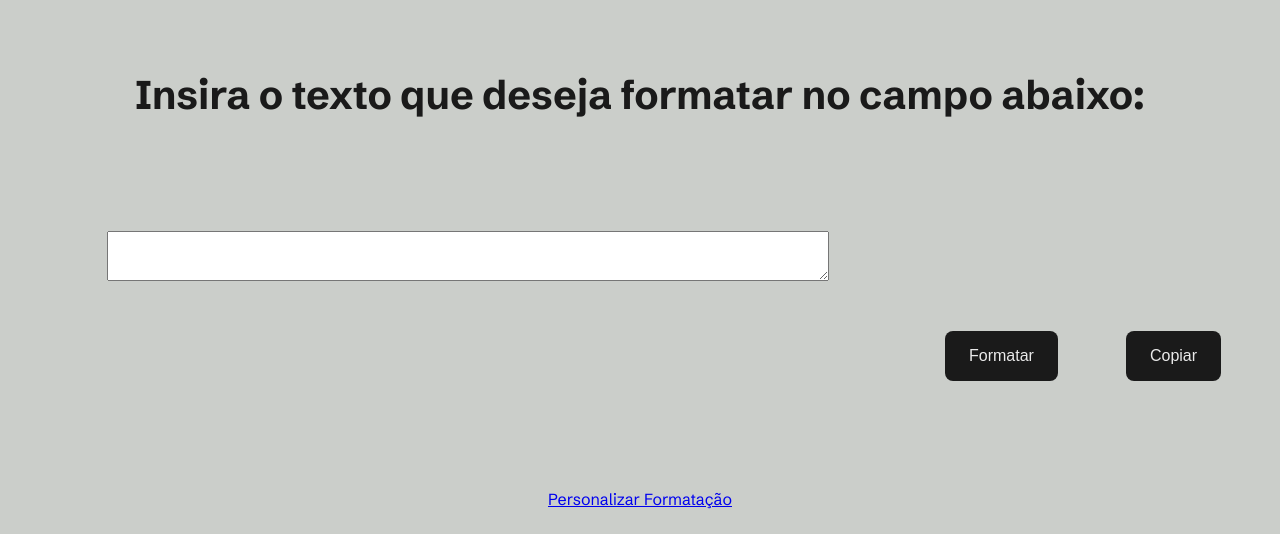
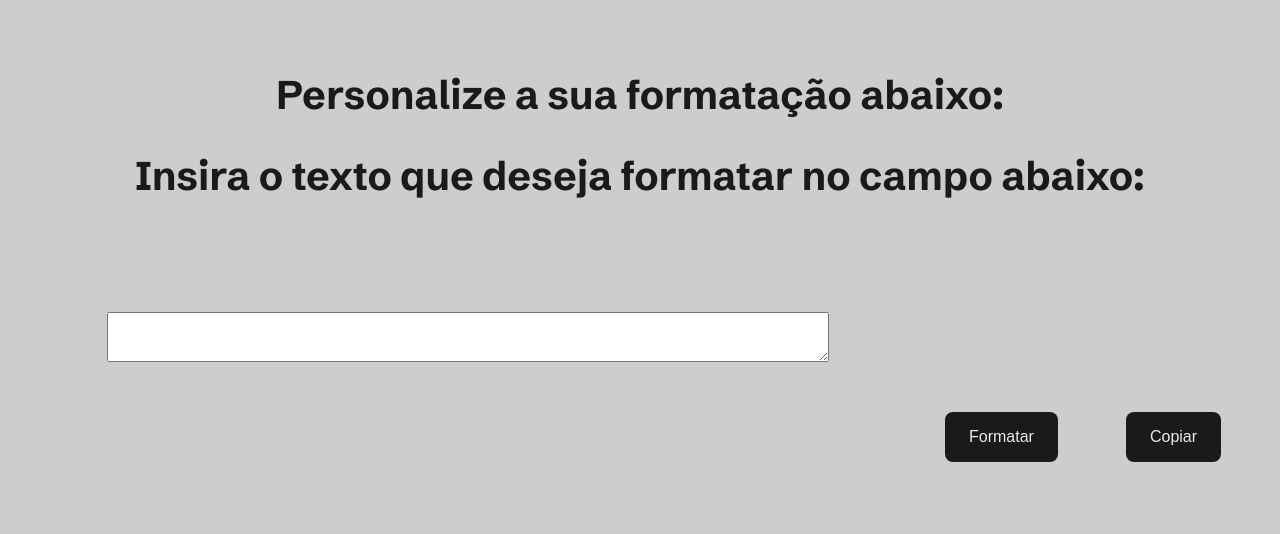
Before and after one commit to guilherme-messias/formataX, a plain HTML site: page pages/custom-formatting.html in a window 1280 px wide. Shown: the part 266-800 px from the top of the page. Drawn offline with Linux system fonts and the light colour scheme; files whose address does not match are found by name.

Commit message:
Adiciona instrução para personalização de formatação na página HTML

```diff
--- a/pages/custom-formatting.html
+++ b/pages/custom-formatting.html
@@ -14,6 +14,8 @@
       <br /><br /><br />
     </header>
     <main>
+      <h2>Personalize a sua formatação abaixo:</h2>
+
       <h2>Insira o texto que deseja formatar no campo abaixo:</h2>
       <textarea id="textToFormat"></textarea>
       <button id="autoFormatButton" class="btn btn-dark">Formatar</button>
```
